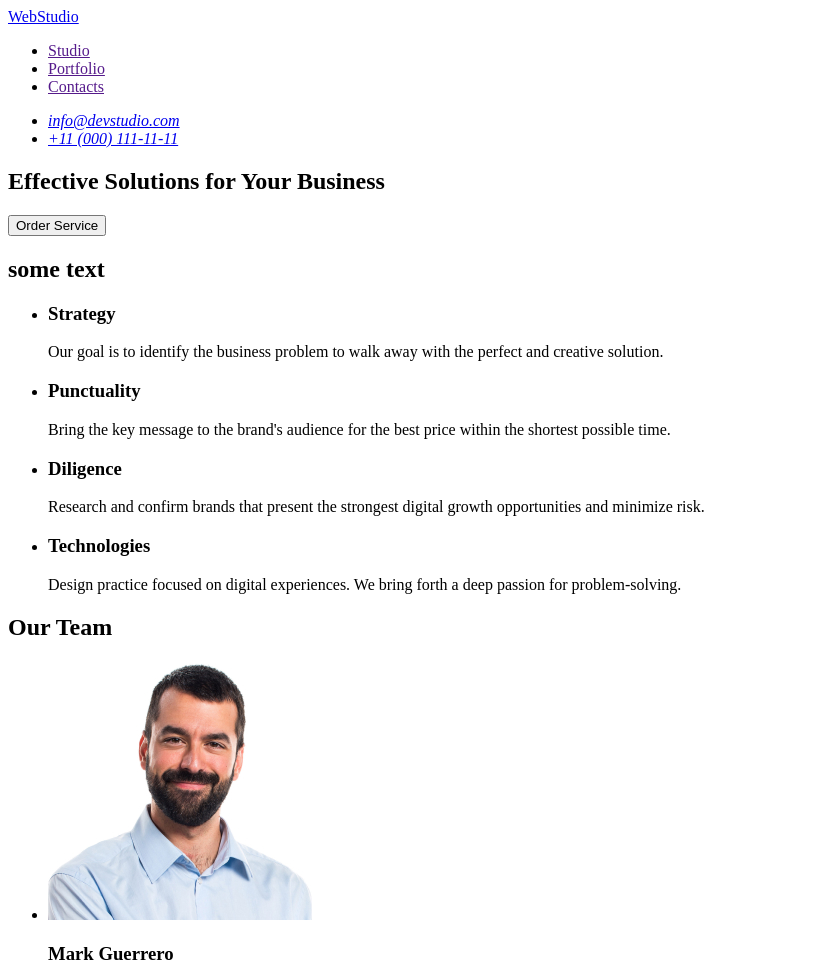
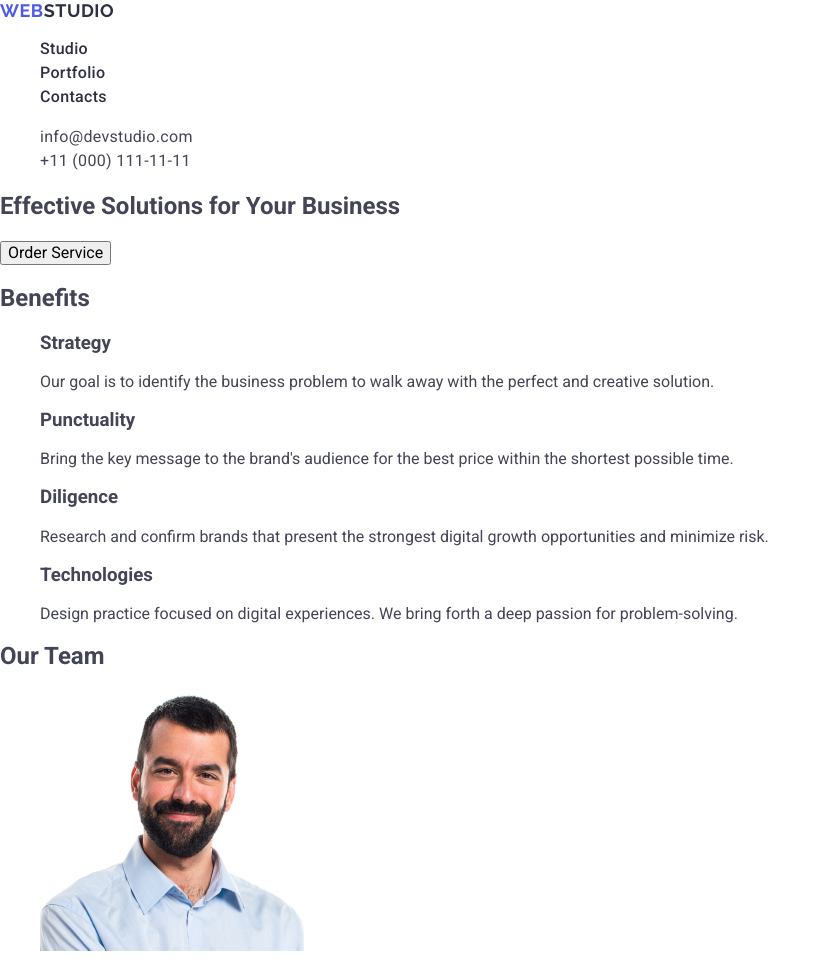
Before and after one commit to Pantelo-lesya/goit-markup-hw-02, a plain HTML site: page index.html in a window 1280 px wide. Shown: the top 968 px of the page, without its empty margins (0-831 px from the left). Drawn offline with nearby package versions, Linux system fonts and the light colour scheme.

Commit message:
add styles header

```diff
--- /dev/null
+++ b/css/styles.css
@@ -0,0 +1,53 @@
+body {
+    font-family: "Roboto", sans-serif;
+    color: #434455;
+    background-color: #fff ;
+}
+
+ul,ol {
+    list-style-type: none;
+}
+
+a {
+    text-decoration: none;
+}
+
+.logo {
+font-family: "Raleway", sans-serif;
+font-weight: 700;
+font-size: 18px;
+line-height: 1.17;
+letter-spacing: 0.03em;
+text-transform: uppercase;
+color: #4d5ae5;
+}
+
+.header-logo .logo-part{
+    color: #2e2f42;
+}
+
+.nav-link {
+font-weight: 500;
+font-size: 16px;
+line-height: 1.5;
+letter-spacing: 0.02em;
+color: #2e2f42;
+}
+
+.contacts {
+    font-style: normal;
+}
+
+.contacts-link {
+font-size: 16px;
+line-height: 1.5;
+letter-spacing: 0.02em;
+color: #434455;
+}
+
+.contacts-link:hover,
+.contacts-link:focus,
+.nav-link:hover,
+.nav-link:focus {
+    color: #404bbf;
+}
--- a/index.html
+++ b/index.html
@@ -4,21 +4,29 @@
     <meta charset="UTF-8">
     <meta name="viewport" content="width=device-width, initial-scale=1.0">
     <title>Webstudio</title>
+
+    <link rel="stylesheet" href="https://cdnjs.cloudflare.com/ajax/libs/modern-normalize/3.0.1/modern-normalize.min.css" integrity="sha512-q6WgHqiHlKyOqslT/lgBgodhd03Wp4BEqKeW6nNtlOY4quzyG3VoQKFrieaCeSnuVseNKRGpGeDU3qPmabCANg==" crossorigin="anonymous" referrerpolicy="no-referrer" />
+
+    <link rel="preconnect" href="https://fonts.googleapis.com">
+    <link rel="preconnect" href="https://fonts.gstatic.com" crossorigin>
+    <link href="https://fonts.googleapis.com/css2?family=Raleway:wght@700&family=Roboto:wght@400;500;700&display=swap" rel="stylesheet">
+
+    <link rel="stylesheet" href="./css/styles.css">
 </head>
 <body>
-   <header>
- <nav>
-    <a href="./index.html">WebStudio</a>
-    <ul>
-        <li><a href="">Studio</a></li>
-        <li><a href="">Portfolio</a></li>
-        <li><a href="">Contacts</a></li>
+   <header class="page-header">
+ <nav class="header-nav">
+    <a class="logo header-logo" href="./index.html">Web<span class="logo-part">Studio</span></a>
+    <ul class="nav-list">
+        <li class="list-item"><a class="nav-link" href="./index.html">Studio</a></li>
+        <li class="list-item"><a class="nav-link" href="">Portfolio</a></li>
+        <li class="list-item"><a class="nav-link" href="">Contacts</a></li>
     </ul>
  </nav>
- <address>
-    <ul>
-        <li><a href="mailto:info@devstudio.com">info@devstudio.com</a></li>
-        <li><a href="tel:+110001111111">+11 (000) 111-11-11</a></li>
+ <address class="contacts">
+    <ul class="contacts-list">
+        <li class="comtacts-item"><a class="contacts-link" href="mailto:info@devstudio.com">info@devstudio.com</a></li>
+        <li class="comtacts-item"><a class="contacts-link" href="tel:+110001111111">+11 (000) 111-11-11</a></li>
     </ul>
  </address>
    </header>
@@ -28,7 +36,7 @@
         <button type="button">Order Service </button>
     </section>
     <section>
-        <h2>some text</h2>
+        <h2>Benefits</h2>
         <ul>
             <li>
                 <h3>Strategy</h3>
```
